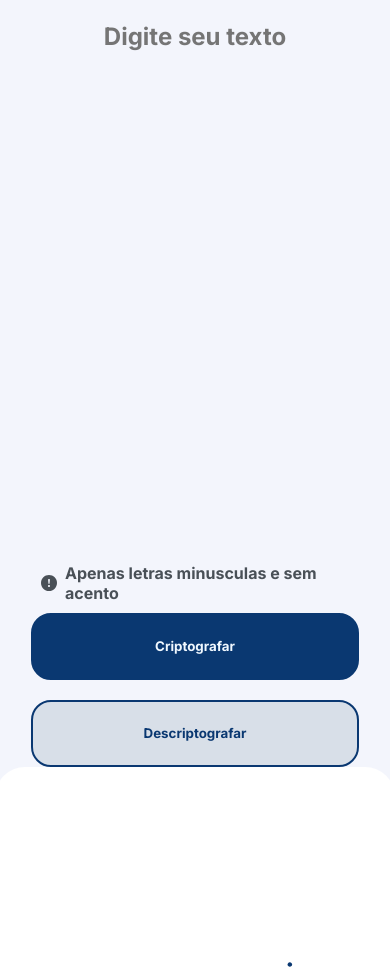
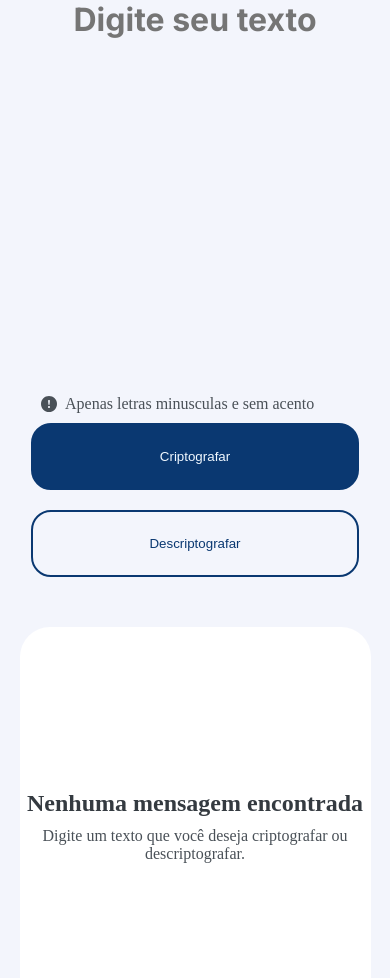
Before and after one commit to talle5/Encriptador-de-texto, a plain HTML site: page index.html in a window 390 px wide. Shown: the part 83-1061 px from the top of the page. Drawn offline with Linux system fonts and the light colour scheme.

Commit message:
refinamentos

```diff
--- a/index.html
+++ b/index.html
@@ -15,24 +15,27 @@
     </header>
     <main>
         <section class="flex input">
-            <textarea class="text_stream" id="text-input" placeholder="Digite seu texto" cols="30" rows="10"></textarea>
-            <div class="ho">
-                <p class="flex warning"><img src="./assets/caution.svg">Apenas letras minusculas e sem acento</p>
-                <div class="flex button-section">
-                    <button class="buttons" id="cript_button" onclick="toCript()">Criptografar</button>
-                    <button class="buttons" id="decript_button" onclick="toDecript()">Descriptografar</button>
+            <textarea id="text_input" placeholder="Digite seu texto" cols="30" rows="10"></textarea>
+            <div>
+                <div class="flex warning">
+                    <img src="./assets/caution.svg">
+                    <p>Apenas letras minusculas e sem acento</p>
+                </div>
+                <div class="flex button_section">
+                    <button class="button cript_button" title="criptografar" onclick="toCript()">Criptografar</button>
+                    <button class="button decript_button" title="descriptografar" onclick="toDecript()">Descriptografar</button>
                 </div>
             </div>
         </section>
         <section class="flex output">
             <div class="flex" id="output_background">
-                <img src="./assets/no-input-background.svg">
-                <h2 class="info title">Nenhuma mensagem encontrada</h2>
-                <p class="info  paragrafo">Digite um texto que você deseja criptografar ou descriptografar.</p>
+                <img id="no_input_img" src="./assets/no-input-img.svg">
+                <h2 class="title">Nenhuma mensagem encontrada</h2>
+                <p class="paragrafo">Digite um texto que você deseja criptografar ou descriptografar.</p>
             </div>
-            <div class="flex output_active">
-                <div class="flex" id="mensagems"></div>
-                <button class="buttons" id="clear-button" onclick="clean()">Limpar</button>
+            <div class="flex history">
+                <div class="flex" id="list"></div>
+                <button class="button" id="clean" title="Limpar" onclick="clean()">Limpar</button>
             </div>
         </section>
     </main>
--- a/script.js
+++ b/script.js
@@ -1,19 +1,19 @@
 function toCript() {
-    let str = document.getElementById("text-input").value
+    let str = document.getElementById("text_input").value
     if (str != "") {
-        document.getElementById("text-input").value = "";
+        document.getElementById("text_input").value = "";
         document.getElementById("output_background").style.display = "none";
-        document.getElementById("clear-button").style.display = "block";
+        document.getElementById("clean").style.display = "block";
         genElement(encript(str));
     }
 }
 
 function toDecript() {
-    let str = document.getElementById("text-input").value
+    let str = document.getElementById("text_input").value
     if (str != "") {
-        document.getElementById("text-input").value = "";
+        document.getElementById("text_input").value = "";
         document.getElementById("output_background").style.display = "none";
-        document.getElementById("clear-button").style.display = "block";
+        document.getElementById("clean").style.display = "block";
         genElement(decript(str));
     }
 }
@@ -80,21 +80,19 @@ function genElement(str) {
 
     text.innerHTML = str;
 
-    button.setAttribute("class", "copy-button");
+    button.setAttribute("class", "copy_button");
     button.onclick = () => navigator.clipboard.writeText(str);
     button.appendChild(img);
 
-    tag.setAttribute("class", "teste");
+    tag.setAttribute("class", "messages");
     tag.appendChild(text);
     tag.appendChild(button);
 
-    document.getElementById("mensagems").appendChild(tag);
+    document.getElementById("list").appendChild(tag);
 }
 
 function clean() {
-    document.querySelectorAll(".teste").forEach((mensagems) => {
-        mensagems.remove();
-    });
+    document.querySelectorAll(".messages").forEach((list) => list.remove());
     document.getElementById("output_background").style.display = "flex";
-    document.getElementById("clear-button").style.display = "none";
+    document.getElementById("clean").style.display = "none";
 }
--- a/style.css
+++ b/style.css
@@ -6,15 +6,12 @@
 }
 
 :root {
-    --cor-primaria: #0a3871;
-    --cor-secundaria: #0a3871;
+    --cor-principal: #0a3871;
     --cor-titulo: #343A40;
     --cor-paragrafo: #495057;
     --cor-fundo: #f3f5fc;
-    --cor-fundo-scroubar: #d8dfe8;
+    --cor-fundo-scrollbar: #d8dfe8;
     --cor-botao: #f0f8ff;
-    --cor-botao-fundo: var(--cor-primaria);
-    --estilo-font: 'Inter', sans-serif;
 }
 
 ::-webkit-scrollbar {
@@ -22,24 +19,27 @@
 }
 
 ::-webkit-scrollbar-track {
-    background: var(--cor-fundo-scroubar);
+    background: var(--cor-fundo-scrollbar);
     border-radius: 8px;
 }
 
 ::-webkit-scrollbar-thumb {
-    background: var(--cor-primaria);
+    background: var(--cor-principal);
     border-radius: 8px;
 }
 
 header {
-    margin: 3% 2%;
+    margin: 2%;
 }
 
 body {
     display: flex;
     background-color: var(--cor-fundo);
-    max-width: 100vw;
     min-height: 100vh;
+}
+
+body ::placeholder {
+    font-family: 'Inter', sans-serif;
 }
 
 main {
@@ -47,8 +47,7 @@ main {
     justify-content: space-between;
     align-items: center;
     width: 100%;
-    gap: 5%;
-    padding-right: 2%;
+    padding: 0 2%;
 }
 
 .flex {
@@ -57,34 +56,25 @@ main {
     align-items: center;
 }
 
-.logo {
-    margin: 3%;
+.input {
+    height: 80%;
+    max-width: 680px;
+    width: 60%;
 }
 
-.input {
-    height: auto;
-    max-width: 680px;
-    width: 60%;
-    align-items: start;
-    justify-content: space-between;
-    margin: 30px 0 0 30px;
-}
-
-
-.text_stream {
+#text_input {
     background-color: transparent;
     width: 100%;
     min-height: 400px;
-    height: auto;
+    height: 100%;
     border: none;
-    color: var(--cor-primaria);
-    font-family: var(--estilo-font);
-    font-size: 150%;
+    color: var(--cor-principal);
+    font-size: 2rem;
     font-weight: 400;
     resize: none;
 }
 
-.text_stream:focus {
+#text_input:focus {
     outline: 0;
 }
 
@@ -97,54 +87,55 @@ main {
     gap: 8px;
     margin: 10px;
     color: var(--cor-paragrafo);
-    font-family: var(--estilo-font);
     font-weight: 400;
     width: 308px;
 }
 
-.button-section {
+.button_section {
     flex-direction: row;
     justify-content: space-between;
     gap: 20px;
-    width: 100%;
 }
 
-.buttons {
-    border: 2px solid var(--cor-botao-fundo);
+.button {
+    border: 2px solid var(--cor-principal);
     border-radius: 20px;
     background-color: transparent;
-    font-family: var(--estilo-font);
     font-weight: 400;
     width: 328px;
     min-height: 67px;
 }
 
-#cript_button {
-    background-color: var(--cor-botao-fundo);
+.cript_button {
+    background-color: var(--cor-principal);
     color: var(--cor-botao);
 }
 
-#cript_button:hover {
+.cript_button:hover {
     background-color: #09305f;
 }
 
-#decript_button {
-    background-color: #d8dfe8;
-    color: var(--cor-primaria);
+.decript_button {
+    color: var(--cor-principal);
 }
 
-#clear-button {
-    display: none;
-    color: var(--cor-primaria);
+.decript_button:hover {
+    background-color: #d8dfe8;
 }
 
-.copy-button {
-    border-radius: 10px;
+#clean {
+    display: none;
+    color: var(--cor-principal);
+    margin-bottom: 8%;
+}
+
+.copy_button {
+    border-radius: 15px;
     border: none;
     padding: 10px;
     height: 40px;
     width: 40px;
-    background-color: var(--cor-primaria);
+    background-color: var(--cor-principal);
     box-shadow: 0 0 3px rgba(0, 0, 0, 0.20);
 }
 
@@ -156,103 +147,98 @@ main {
     width: 400px;
 }
 
-.info {
-    text-align: center;
-    width: 300px;
-}
-
 .title {
     color: var(--cor-titulo);
-    height: 3.625rem;
-    font-family: 'Inter', sans-serif;
     font-weight: 700;
+    text-align: center;
 }
 
 .paragrafo {
     color: var(--cor-paragrafo);
-    height: 3rem;
-    font-family: 'Inter', sans-serif;
     font-weight: 400;
+    text-align: center;
 }
 
 #output_background {
     position: absolute;
-    justify-content: center;
-    max-width: 80%;
+    width: 300px;
     gap: 10px;
 }
 
-#mensagems {
+#list {
+    box-sizing: border-box;
     gap: 15px;
     padding: 15px 0;
     width: 100%;
     overflow-y: auto;
 }
 
-.output_active {
+.history {
     box-sizing: border-box;
     justify-content: space-between;
     gap: 30px;
     width: 100%;
-    height: 95%;
+    height: 100%;
 }
 
-.teste {
+.messages {
     display: flex;
     justify-content: space-between;
     align-items: center;
-    font-family: var(--estilo-font);
-    color: var(--cor-primaria);
+    gap: 10px;
+    font-size: 1.1rem;
+    color: var(--cor-principal);
     box-shadow: 0 1px 10px rgba(0, 0, 0, 0.30);
-    border-radius: 15px;
-    width: 90%;
-    padding: 8px;
+    border-radius: 20px;
+    width: 85%;
+    padding: 8px 12px;
 }
 
 @media (max-width: 1040px) {
+    body, main {
+        flex-direction: column;
+    }
+
     main {
-        flex-direction: column;
         padding: 0;
+        gap: 50px;
     }
 
     .input {
-        min-height: 90vh;
-        min-width: 90vw;
-        margin-left: 0;
-        align-items: center;
+        width: 90%;
     }
 
-    .text_stream::placeholder {
+    #text_input::placeholder {
         padding: 15px;
         text-align: center;
     }
 
     .output {
-        min-height: 820px;
+        width: 90%;
+        height: 400px;
+    }
+
+    #output_background {
+        width: auto;
+    }
+
+    #no_input_img {
+        display: none;
+    }
+
+    #clean {
+        margin: 0;
     }
 }
 
 @media (max-width: 770px) {
-    body {
-        flex-direction: column;
-    }
-
-    .logo {
-        position: relative;
-        margin: 2%;
-    }
-
     .input {
-        margin-top: 0;
-    }
-
-    .teste_stream {
-        width: 90wh;
+        justify-content: center;
     }
 }
 
 @media (max-width: 510px) {
-    .button-section {
+    .button_section {
         flex-direction: column;
     }
 }
```
Also changed, not shown: assets/no-input-img.svg (renamed from assets/no-input-background.svg).
